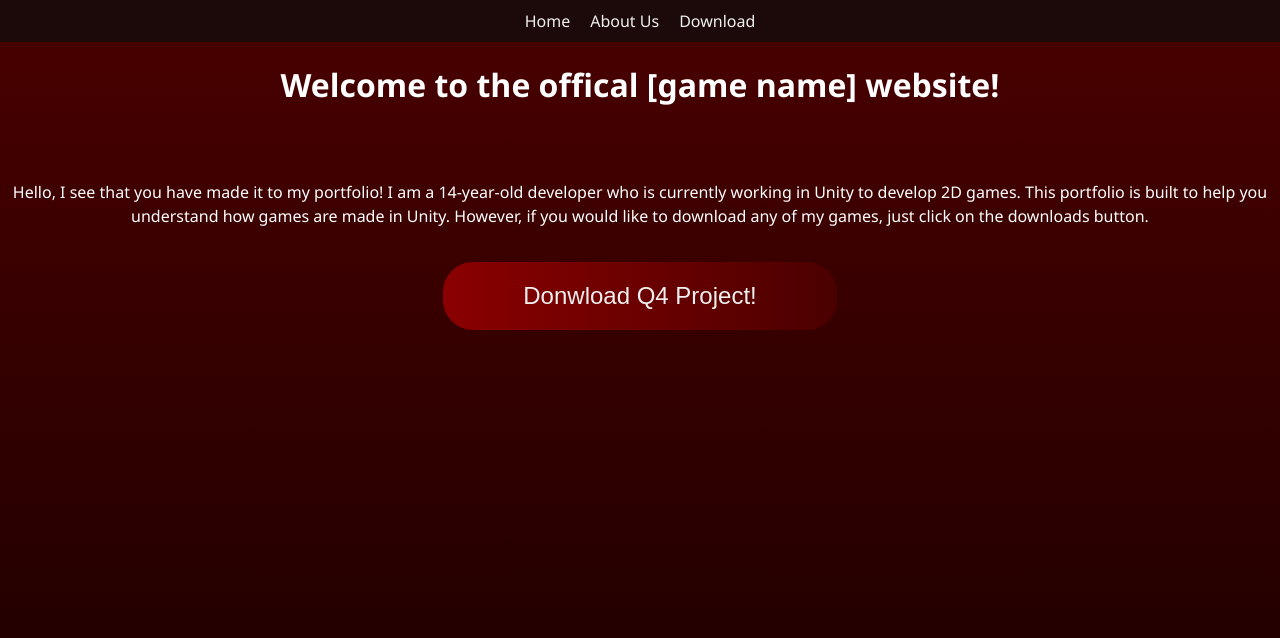
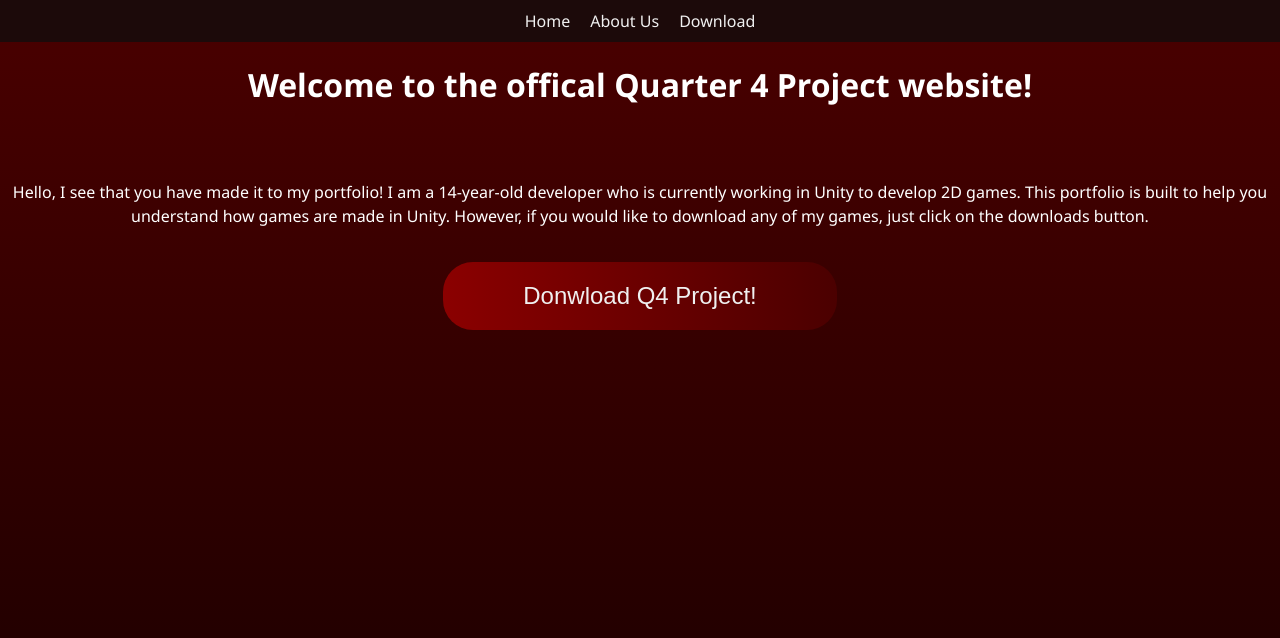
Before and after one commit to Braedon-Horizon/WebsitePortfolio, a plain HTML site: page index.html in a window 1280 px wide. Drawn offline with Linux system fonts and the light colour scheme.

Commit message:
Update header

```diff
--- a/index.html
+++ b/index.html
@@ -211,7 +211,7 @@
                 <a href="timeShooterGame.zip" download>Download</a>
             </div>
         </div>
-        <h1 style="text-align: center;">Welcome to the offical [game name] website!</h1>
+        <h1 style="text-align: center;">Welcome to the offical Quarter 4 Project website!</h1>
 
     </header>
     <main>
```
